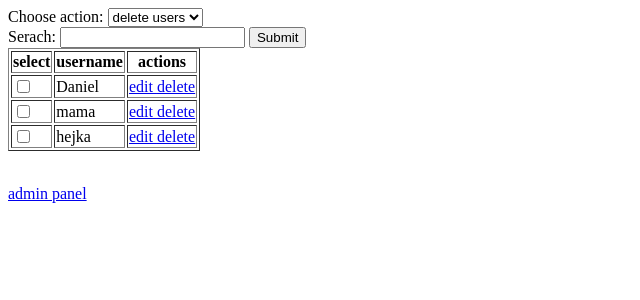
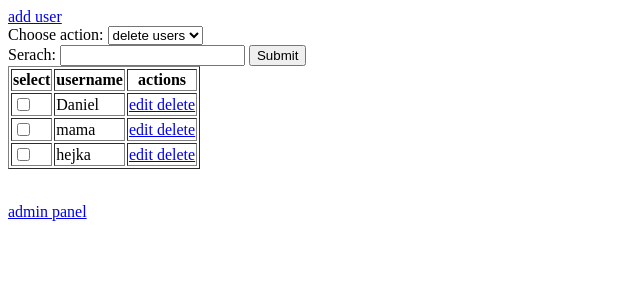
Before and after one commit to dani37x/E-lectro, a Flask app: page /admin/users in a window 1280 px wide. Shown: the top 300 px of the page, without its empty margins (0-640 px from the left). Run offline with Flask 2, Linux system fonts and the light colour scheme; a user stored in the database is signed in; data comes from the database, SQL or seed files in the repository; both versions use the stored data as it was after the commit.

Commit message:
add data to models in admin panel

```diff
--- a/project_files/actions.py
+++ b/project_files/actions.py
@@ -10,9 +10,11 @@ def delete_rows(model, data):
 def block_user(data):
     for user in data:
         user_to_block = User.query.get(id=user)
+        user_to_block.active = False
+
         new_row = Blocked(
             username=user_to_block.username,
-            ip='127.0.0.1'
+            ip=user_to_block.ip
         )
-        db.session.add( new_row)
+        db.session.add(new_row)
         db.session.commit()
--- a/project_files/database.py
+++ b/project_files/database.py
@@ -10,6 +10,7 @@ class User(UserMixin, db.Model):
     surname = db.Column(db.String(30), unique=False, nullable=False)
     email = db.Column(db.String(50), unique=True, nullable=False)
     password = db.Column(db.String(20), unique=False, nullable=False)
+    ip = db.Column(db.String(20), unique=False, nullable=False)
     active = db.Column(db.Boolean, default=True, nullable=False)
 
     def __repr__(self):
--- a/project_files/routes.py
+++ b/project_files/routes.py
@@ -35,6 +35,9 @@ def page():
   return render_template('page.html')
 
 
+# login, register, logout
+
+
 @app.route('/login', methods=['GET', 'POST'])
 def login():
   form = UserLogin()
@@ -68,7 +71,8 @@ def register():
       surname=surname,
       email=email,
       password=password,
-      active = True
+      ip=request.remote_addr,
+      active=True
     )
     try:
       db.session.add(user)
@@ -83,6 +87,9 @@ def register():
 def logout():
     logout_user()
     return redirect('login')
+
+
+# admin panel
 
 
 @app.route('/admin', methods=['GET', 'POST'])
@@ -110,7 +117,7 @@ def admin_user():
           | (User.active.contains(searching))).all()
       )
       return render_template('admin_user.html', users=users)
-      # print(users)
+
     data = request.form.getlist('id')
     selected_action = request.form['action']
     if selected_action == 'delete user':
@@ -147,7 +154,33 @@ def admin_blocked():
   return render_template('admin_blocked.html', blocked=blocked)
 
 
+# admin operations like add, update, delete
+
+
+@app.route('/add-user', methods=['GET', 'POST'])
+@login_required
+def add_user():
+  if request.method == 'POST':
+    new_user = User(
+      username=request.form['username'],
+      first_name=request.form['first_name'],
+      surname=request.form['surname'],
+      email=request.form['email'],
+      password=request.form['password'],
+      ip='127.0.0.1',
+      active=True
+    )
+    try:
+      db.session.add(new_user)
+      db.session.commit()
+    except Exception as e:
+      return 'xd'
+    return redirect( url_for('admin_user'))
+  return render_template('add_user.html')
+
+
 @app.route('/update-user/<int:id>', methods=['GET', 'POST'])
+@login_required
 def update_user(id):
   user = User.query.get_or_404(id)
   if request.method == 'POST':
@@ -168,6 +201,7 @@ def update_user(id):
 
 
 @app.route('/delete-user/<int:id>')
+@login_required
 def delete_user(id):
 
   name_to_delete = User.query.get_or_404(id)
@@ -179,7 +213,26 @@ def delete_user(id):
     return 'xd'
 
 
+
+@app.route('/add-blocked', methods=['GET', 'POST'])
+@login_required
+def add_blocked():
+  if request.method == 'POST':
+    new_blocked = Blocked(
+      username=request.form['username'],
+      ip=request.form['ip'],
+    )
+    try:
+      db.session.add(new_blocked)
+      db.session.commit()
+    except Exception as e:
+      return 'xd'
+    return redirect( url_for('admin_blocked'))
+  return render_template('add_blocked.html')
+
+
 @app.route('/update-blocked/<int:id>', methods=['GET', 'POST'])
+@login_required
 def update_blocked(id):
   blocked = Blocked.query.get_or_404(id)
   if request.method == 'POST':
@@ -193,7 +246,9 @@ def update_blocked(id):
   else:
     return render_template('update_blocked.html', blocked=blocked )
 
+
 @app.route('/delete-blocked/<int:id>')
+@login_required
 def delete_blocked(id):
 
   name_to_delete = Blocked.query.get_or_404(id)
@@ -205,12 +260,18 @@ def delete_blocked(id):
     return 'xd'
 
 
+# backup
+
+
 @app.route('/backup', methods=['GET', 'POST'])
 @login_required
 def backup():
   users = User.query.all()
   blocked = Blocked.query.all()
   return render_template('backup.html', users=users)
+
+
+# error handlers
 
 
 @app.errorhandler(404)
--- a/project_files/templates/admin_blocked.html
+++ b/project_files/templates/admin_blocked.html
@@ -1,3 +1,6 @@
+<a href="{{ url_for('add_blocked') }}"> add blocked </a>
+<br>
+
 <form method="post" action="">
     <label for="action">Choose action:</label>
     <select id="action" name="action">
--- a/project_files/templates/admin_user.html
+++ b/project_files/templates/admin_user.html
@@ -1,3 +1,6 @@
+<a href="{{ url_for('add_user') }}"> add user </a>
+<br>
+
 <form method="post" action="">
     <label for="action">Choose action:</label>
     <select id="action" name="action">
```
Also changed, not shown: project_files/templates/add_blocked.html (added, +8 -0 lines), project_files/templates/add_user.html (added, +11 -0 lines), instance/user.db.
